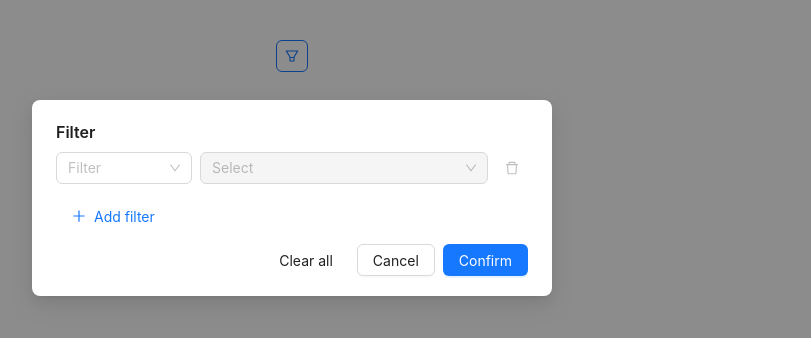
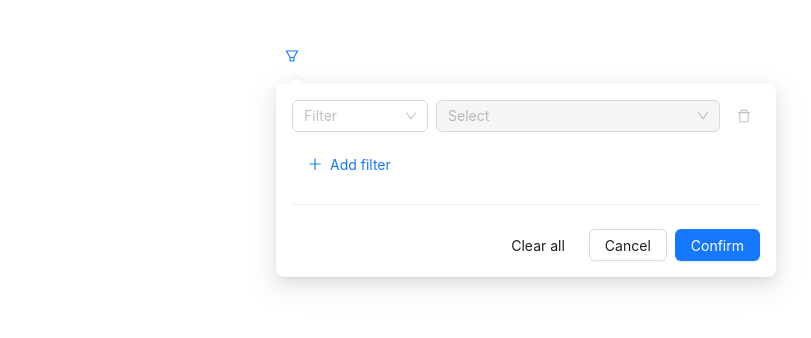
Before and after one commit to hsin-2333/filter-select, a React (Vite) app: page / in a window 1280 px wide. Both pictures are taken after a click on the button 640 px from the left and 56 px from the top of the page. Shown: the top 338 px of the page, without its empty margins (348-1159 px from the left). Built offline with nearby package versions, Linux system fonts and the light colour scheme.

Commit message:
style: replace the modal component with dropdown component

```diff
--- a/src/App.tsx
+++ b/src/App.tsx
@@ -1,13 +1,13 @@
 import { FilterOutlined } from "@ant-design/icons";
-import { Button } from "antd";
+import { Button, Dropdown } from "antd";
 import { useEffect, useState } from "react";
-import FilterModal from "./components/FilterModal";
+import FilterDropdownContent from "./components/FilterDropdown/FilterDropdownContent";
 import { EmptyFilter } from "./constants/filterOptions";
 import { FilterField } from "./types";
 import { decodeFilters, encodeFilters } from "./utils/urlFunctions";
 
 function App() {
-  const [isModalOpen, setIsModalOpen] = useState(false);
+  const [isDropdownOpen, setIsDropdownOpen] = useState(false);
   const [lastConfirmedFilters, setLastConfirmedFilters] = useState<FilterField[]>(() => {
     const params = new URLSearchParams(window.location.search);
     const filterParam = params.get("filters");
@@ -39,21 +39,33 @@ function App() {
   const hasFilters = lastConfirmedFilters.length > 0 && lastConfirmedFilters[0].key !== "";
 
   return (
-    <>
+    <Dropdown
+      trigger={["click"]}
+      placement="bottomLeft"
+      overlayStyle={{
+        width: 500,
+        padding: 16,
+        boxShadow:
+          "0px 3px 6px -4px rgba(0, 0, 0, 0.12), 0px 6px 16px 0px rgba(0, 0, 0, 0.08), 0px 9px 28px 8px rgba(0, 0, 0, 0.05)",
+        borderRadius: 8,
+      }}
+      dropdownRender={() => (
+        <FilterDropdownContent
+          lastConfirmedFilters={lastConfirmedFilters}
+          onSave={handleSaveFilters}
+          onClose={() => setIsDropdownOpen(false)}
+        />
+      )}
+      open={isDropdownOpen}
+      onOpenChange={(open) => setIsDropdownOpen(open)}
+      arrow
+    >
       <Button
         icon={<FilterOutlined />}
         type="link"
-        onClick={() => setIsModalOpen(true)}
-        style={{ border: isModalOpen || hasFilters ? "1px solid #1677FF" : "none" }}
+        style={{ border: hasFilters ? "1px solid #1677FF" : "none" }}
       ></Button>
-      {isModalOpen && (
-        <FilterModal
-          lastConfirmedFilters={lastConfirmedFilters}
-          onSave={handleSaveFilters}
-          onClose={() => setIsModalOpen(false)}
-        />
-      )}
-    </>
+    </Dropdown>
   );
 }
 
--- a/src/components/FilterModal/index.tsx
+++ b/src/components/FilterDropdown/FilterDropdownContent.tsx
@@ -1,11 +1,11 @@
 import { PlusOutlined } from "@ant-design/icons";
-import { Button, Modal, Space } from "antd";
+import { Button, Divider, Space } from "antd";
 import { useFieldArray, useForm } from "react-hook-form";
 import { EmptyFilter, FilterOptions, KeyMap, UnitMultipliers } from "../../constants/filterOptions";
 import { FilterField, FilterFormData, TransformedFilters } from "../../types";
 import FilterRow from "./FilterRow";
 
-function FilterModal({
+function FilterDropdownContent({
   lastConfirmedFilters,
   onSave,
   onClose,
@@ -64,6 +64,7 @@ function FilterModal({
   };
 
   const handleCancel = () => {
+    reset({ filters: lastConfirmedFilters });
     onClose();
   };
 
@@ -81,22 +82,7 @@ function FilterModal({
   };
 
   return (
-    <Modal
-      title="Filter"
-      closable={false}
-      open={true}
-      footer={[
-        <Button key="back" type="text" onClick={handleClearAll}>
-          Clear all
-        </Button>,
-        <Button key="cancel" onClick={handleCancel}>
-          Cancel
-        </Button>,
-        <Button key="confirm" type="primary" onClick={handleSubmit(onSubmit)}>
-          Confirm
-        </Button>,
-      ]}
-    >
+    <div>
       <form>
         <Space direction="vertical" size="middle" style={{ width: "100%" }}>
           {fields.map((field, index) => (
@@ -117,8 +103,20 @@ function FilterModal({
           )}
         </Space>
       </form>
-    </Modal>
+      <Divider />
+      <Space style={{ width: "100%", justifyContent: "flex-end" }}>
+        <Button key="back" type="text" onClick={handleClearAll}>
+          Clear all
+        </Button>
+        <Button key="cancel" onClick={handleCancel}>
+          Cancel
+        </Button>
+        <Button key="confirm" type="primary" onClick={handleSubmit(onSubmit)}>
+          Confirm
+        </Button>
+      </Space>
+    </div>
   );
 }
 
-export default FilterModal;
+export default FilterDropdownContent;
--- a/src/components/FilterModal/FilterRow.tsx
+++ b/src/components/FilterDropdown/FilterRow.tsx
@@ -1,7 +1,6 @@
 import { DeleteOutlined } from "@ant-design/icons";
 import { Button, Flex, InputNumber, Select, Space } from "antd";
 import { Control, Controller, UseFormSetValue, useWatch } from "react-hook-form";
-import CustomTag from "../../components/CustomTag";
 import {
   ActivatedOptions,
   FilterOptions,
@@ -11,6 +10,7 @@ import {
   StatusOptions,
 } from "../../constants/filterOptions";
 import { FilterFormData } from "../../types";
+import CustomTag from "../CustomTag";
 
 interface FilterRowProps {
   index: number;
```
